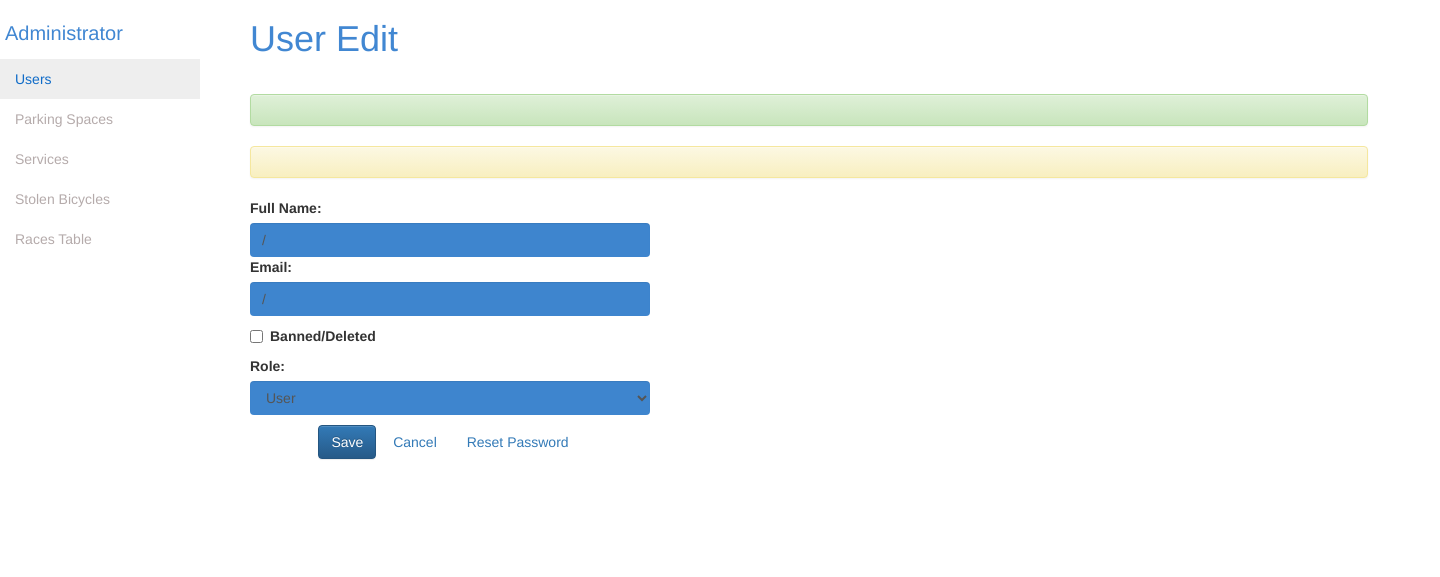
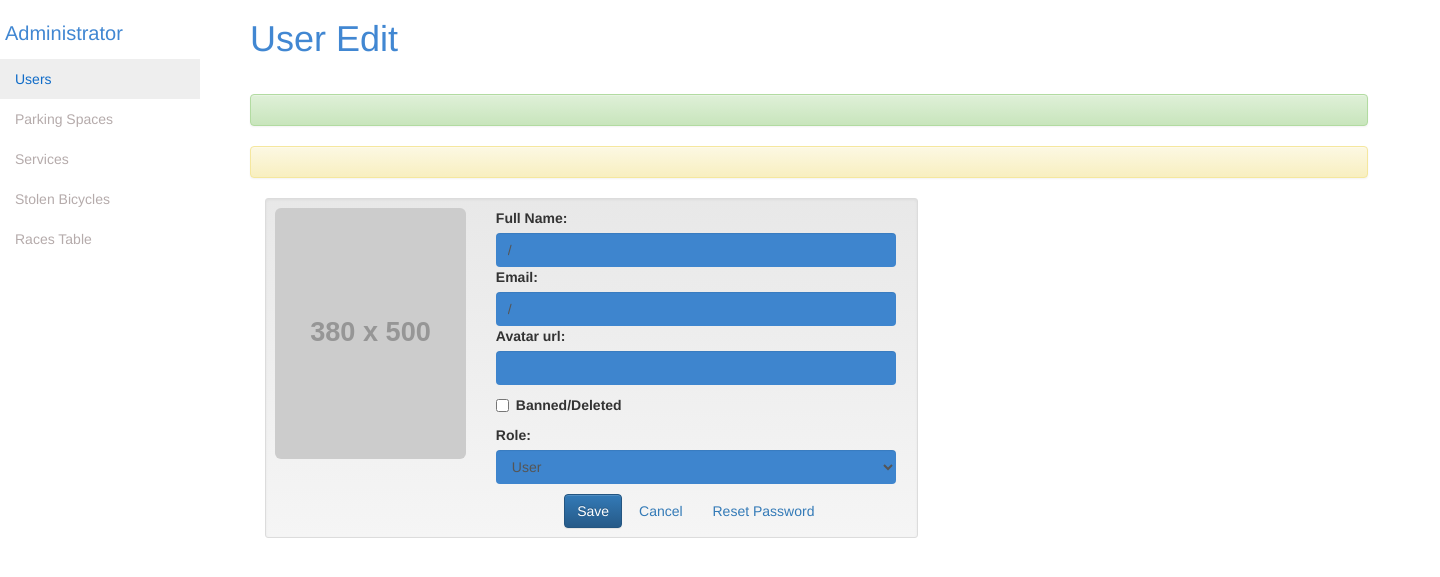
Before and after one commit to Social-projects-Rivne/Cycling_admin, a Flask app: template app/templates/edit_user.html in a window 1440 px wide. Shown: the part 51-628 px from the top of the page. Run offline with Flask 2, Linux system fonts and the light colour scheme; the template is opened without the code that fills it, so the values that code supplies are empty; grey boxes labelled with a size stand in for pictures from a placeholder-image service; parts of the project's set-up code (start-up, migrations or seed data) failed here and were passed over; some libraries are stand-ins or nearby versions.

Commit message:
Added avatar display on edit page. Now it_s profile page as well

```diff
--- a/app/controllers/user_controller.py
+++ b/app/controllers/user_controller.py
@@ -87,7 +87,6 @@ class AdminController(object):
                 else:
                     message = "Error occurred"
                     good_message = False
-
         return self.view.render_edit_user(user=user,
                                           message=message,
                                           good_message=good_message,
@@ -137,6 +136,7 @@ class AdminController(object):
 
         user.full_name = params['full_name']
         user.email = params['email']
+        user.avatar = params.get('avatar_url', None)
         if 'is_active' in params:
             user.is_active = 0
         else:
--- a/app/templates/edit_user.html
+++ b/app/templates/edit_user.html
@@ -17,6 +17,24 @@
       {{ error }}
     </div>
   {% endif %}
+  <div class="container">
+    <div class="row">
+        <div class="col-xs-12 col-sm-7 col-md-7">
+            <div class="well well-sm">
+                <div class="row">
+                    <div class="col-sm-6 col-md-4">
+                        <img
+                          {% if user.avatar %}
+                              src="{{ user.avatar }}"
+                          {% else %}
+                              src="http://placehold.it/380x500"
+                          {% endif %}
+                          alt="" class="img-rounded img-responsive" />
+                    </div>
+                    <div class="col-sm-6 col-md-8">
+
+<!-- Edit form starts here -->
+
   <form method='POST' id='edit-form'>
     <div>
       <label class="control-label">Full Name:</label>
@@ -26,6 +44,14 @@
       <label class="control-label">Email:</label>
       <input class="form-control" type="text" name="email" value={{user.email}} />
     </div>
+
+<!-- avatar URL starts here -->
+    <div>
+      <label class="control-label">Avatar url:</label>
+      <input class="form-control" type="text" name="avatar_url" value='{{user.avatar}}' />
+    </div>
+<!-- avatar url ends here -->
+
     <div class="checkbox">
 
       <label class="control-label" style="font-weight:bold;">
@@ -49,6 +75,14 @@
       </div>
     </div>
   </form>
+
+<!-- edit from ends here -->
+                    </div>
+                </div>
+            </div>
+        </div>
+    </div>
+</div>
 {% else %}
   <div class="alert alert-warning">
     User with specified id not found.
```
Lines whose indentation alone changed are shown as unchanged.
